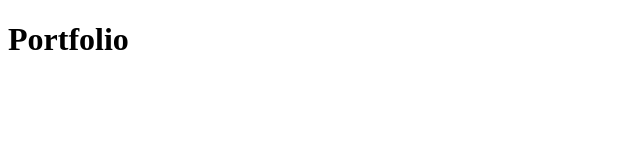
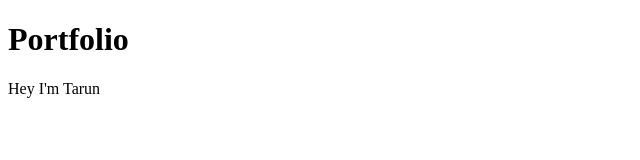
Before and after one commit to InnovativeTarun/portfolio, a plain HTML site: page index.html in a window 1280 px wide. Shown: the whole page, without its empty margins (0-640 px from the left). Drawn offline with Linux system fonts and the light colour scheme.

Commit message:
Update index.html

```diff
--- a/index.html
+++ b/index.html
@@ -8,5 +8,6 @@
 </head>
 <body>
     <h1>Portfolio</h1>
+    <p> Hey I'm Tarun</p>
 </body>
 </html>
```
